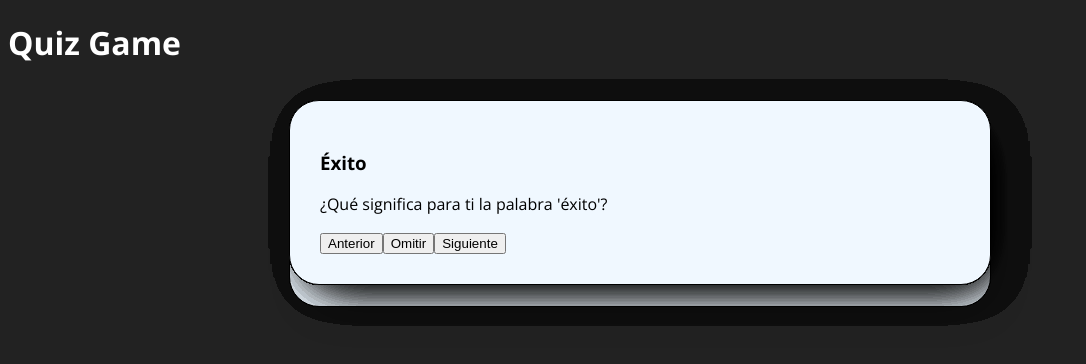
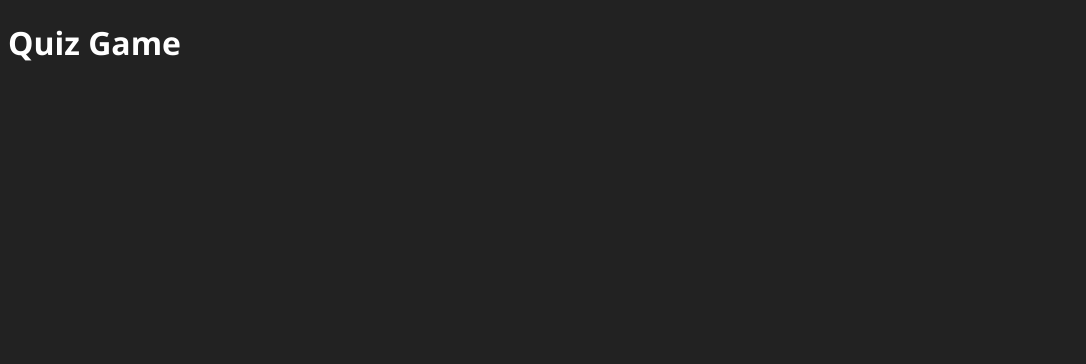
Before and after one commit to francobalich/QuizGame, a React (Vite) app: page / in a window 1280 px wide. Shown: the top 364 px of the page, without its empty margins (0-1086 px from the left). Built offline with nearby package versions, Linux system fonts and the light colour scheme.

Commit message:
Feat: Add routes

```diff
--- a/src/App.jsx
+++ b/src/App.jsx
@@ -1,13 +1,16 @@
+import { Navigate, Route, Routes } from 'react-router-dom'
 import './App.css'
 import { Game } from './components/Game/Game'
 
 function App() {
 
   return (
-    <>
-      <h1>Quiz Game</h1>
-      <Game />
-    </>
+    <Routes>
+      <Route path='/' element={<h1>Quiz Game</h1>} />
+      <Route path='/game' element={<Game />} />
+      <Route path='/*' element={<Navigate to='/' />} />
+
+    </Routes>
   )
 }
 
```
